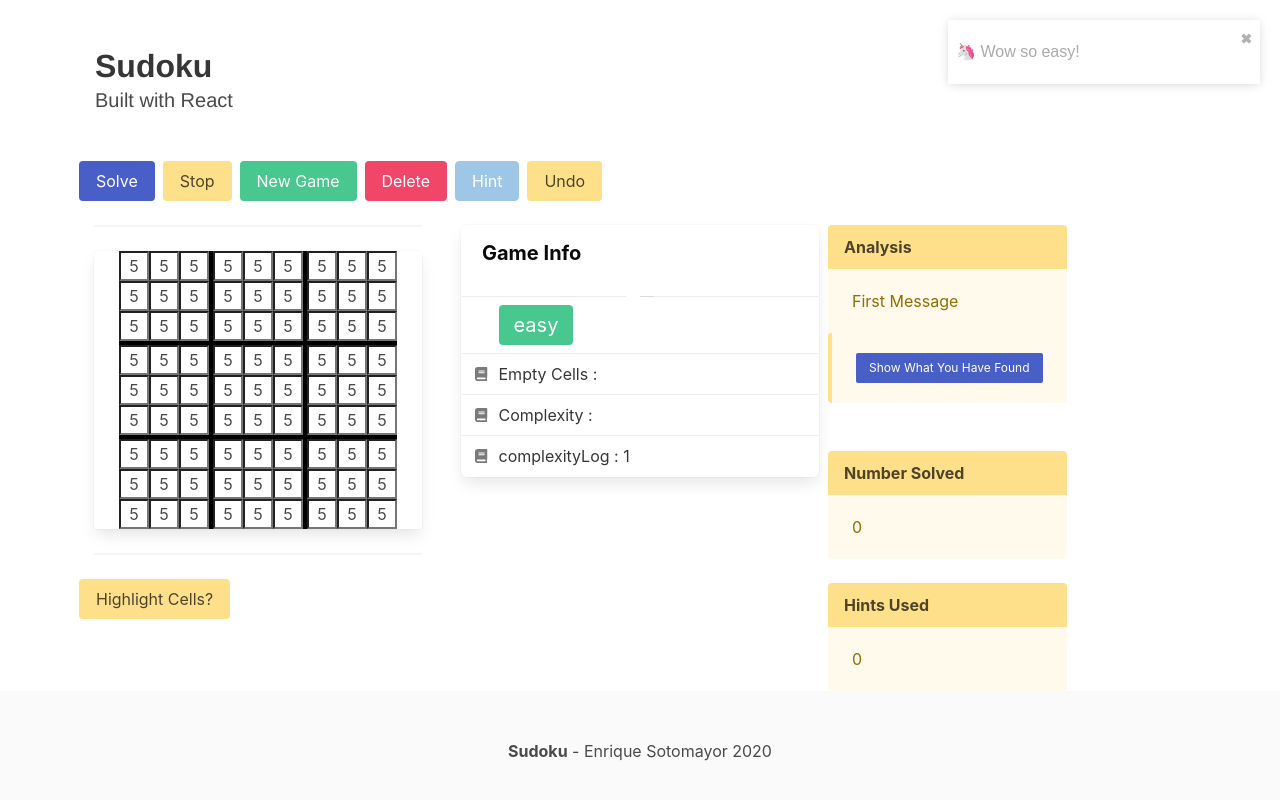
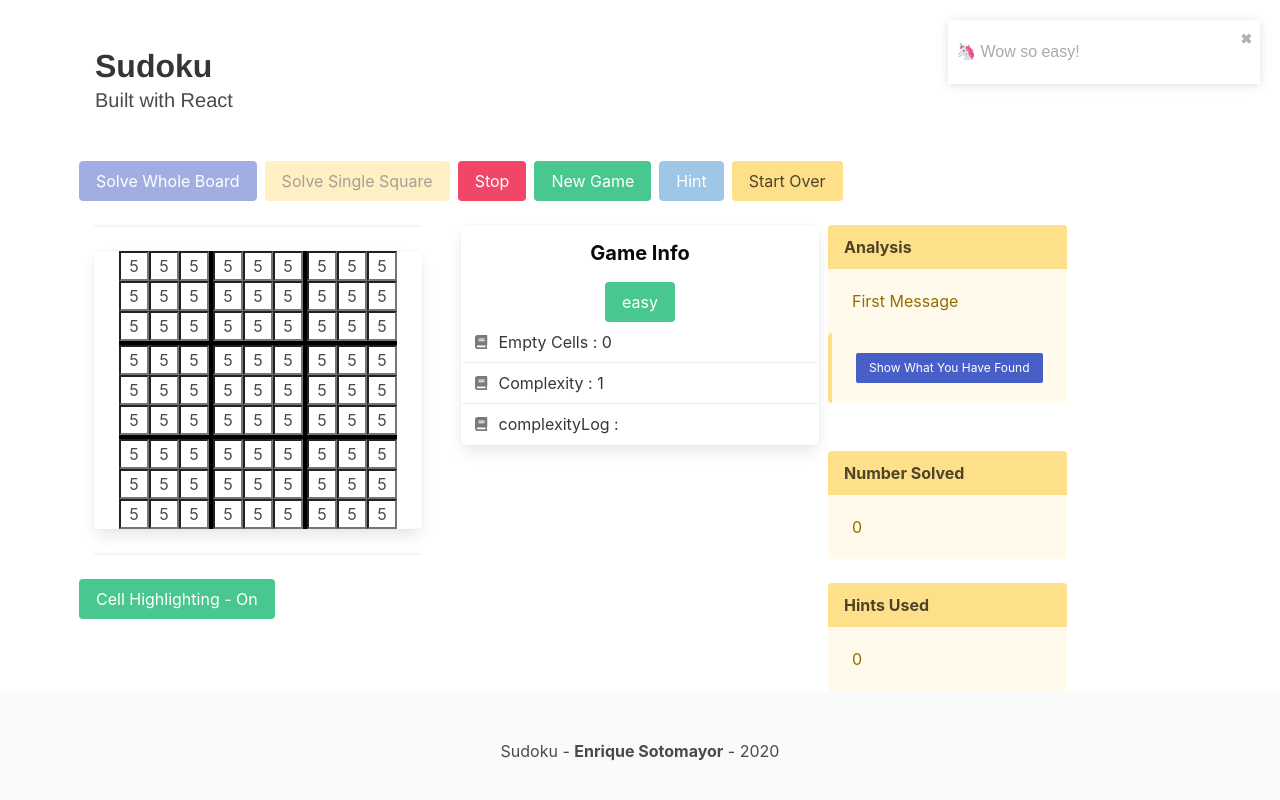
Before and after one commit to sotomaque/Sudoku-React, a React (Create React App) app: page / in a window 1280 px wide. Shown: the top 800 px of the page. Built offline with nearby package versions, Linux system fonts and the light colour scheme.

Commit message:
added functions to color cells about to be modified by solving algo; added second solving algo

```diff
--- a/src/App.js
+++ b/src/App.js
@@ -9,7 +9,8 @@ import GameInfo from "./Components/GameInfo";
 import ConsoleRight from './Components/ConsoleRight';
 
 import getFirstValue from './Controls/NewGame';
-import { convertIdToIndex, getCubeIndex, getAllCellsInfo, candidateValuesById } from './Controls/NewEngine';
+import { convertIdToIndex, getCubeIndex, getAllCellsInfo, candidateValuesById,
+   solveAlgo1, solveAlgo2, getGameInfo } from './Controls/NewEngine';
 
 import { ToastContainer, toast } from 'react-toastify';
 import 'react-toastify/dist/ReactToastify.css';
@@ -19,6 +20,7 @@ function App() {
 
   // tools state
   const [hintDisabled, setHintDisabled] = React.useState(true);
+  const [solveEnabled, setSolvedEnabled] = React.useState(false);
   const [hintsUsed, setHintsUsed] = React.useState(0);
 
   // board state
@@ -28,10 +30,10 @@ function App() {
   const [highlightCells, setHighlightCells] = React.useState(true);
 
   // game info state
-    const [gameLevel, setGameLevel] = React.useState('easy');
-    const [complexityLevel, setComplexityLevel] = React.useState(null);
-    const [countEmptyCells, setCountEmptyCells] = React.useState(null);
-    const [complexityLog, setComplexityLog] = React.useState(1);
+  const [gameDifficulty, setGameDifficulty] = React.useState('easy');
+  const [complexity, setComplexity] = React.useState(null);
+  const [complexityLog, setComplexityLog] = React.useState(null);
+  const [numberOfEmptyCells, setNumberOfEmptyCells] = React.useState();
 
   const [possibleValue, setPossibleValue] = React.useState('');
 
@@ -42,8 +44,18 @@ function App() {
 
   // tool props
   const solve = () => {
-    console.log("solve");
-    setCellValues(new Array(81).fill('1'));
+    let results = solveAlgo2(cellValues);
+    results.map(result => {
+      let value = result.value;
+      let row = result.detail.row.toString();
+      let column = result.detail.column.toString();
+      let id = `${row}${column}`;
+      console.log(`filling in row ${row} column ${column} with value ${value}`)
+      setTimeout(() => {
+        changeCellValueById(id, value);
+      }, 300)
+
+    })
   };
   const stop = () => {
     console.log("stop")
@@ -51,6 +63,7 @@ function App() {
   const newGame = () => {
     // get valid starting game matrix from Controls
     let gameObj = getFirstValue();
+    setGameDifficulty(gameObj.difficulty)
     // cast into array
     let newArr = gameObj.str.split(';');
     newArr.pop();
@@ -81,8 +94,31 @@ function App() {
       }
     )
   };
-  const undo = () => {
-    notify();
+  const solveSingleSquare = () => {
+    // try easy algo
+    let results = solveAlgo1(cellValues);
+    let cell = results[0].cell;
+    let candidates = results[0].candidates;
+
+    let row = cell.row;
+    let column = cell.column;
+    let id = `${row}${column}`;
+
+    if (candidates.length == 1) {
+      changeCellValueById(id, candidates);
+    } else {
+      toast.warn(
+        `⚠ DANGER ZONE: LENGTH OF CANDIDATES IS ${candidates.length}`,
+        {
+          position: 'top-right',
+          autoClose: 3000,
+          hideProgressBar: false,
+          closeOnClick: true,
+          pauseOnHover: true,
+          draggable: true
+        }
+      )
+    }
   }
 
   // board props
@@ -92,9 +128,25 @@ function App() {
     // handle valid input and backspace
     if ((value > 0 && value < 10) || (value === "")){
       changeCellValueById(id, value);
+    } else {
+      toast.error(
+        `⚠ You inserted ${value}. Please enter a number between 1-9.`,
+        {
+          position: 'top-right',
+          autoClose: 3000,
+          hideProgressBar: false,
+          closeOnClick: true,
+          pauseOnHover: true,
+          draggable: true
+        }
+      )
     }
   }
   const changeCellValueById = (id, value) => {
+
+    // highlight cell about to be changed
+    colorCellById(id, "coral");
+
     // spread in previous state into new array
     let newCellValues = [...cellValues];
     // get index of element we are updating value for
@@ -107,7 +159,6 @@ function App() {
   const handleFocus = (e) => {
     const id = e.target.id;
     const value = e.target.value;
-
     // color selected cell blue, constraining cells coral
     if (highlightCells) {
       colorConnectedCells(id, "coral");
@@ -165,6 +216,22 @@ function App() {
     setPossibleValue(candidates[Math.floor(Math.random() * candidates.length)])
 
   }
+  const colorCellById = (id, color) => {
+    // temporarily change color of single cell
+    let colorCells = [...cellBackgroundColors];
+    let index = convertIdToIndex(id);
+    colorCells[index] = "bg-" + color;
+    setCellBackgroundColors(colorCells);
+    setTimeout(() => {
+      colorCellByIndexWhite(index);
+    }, 1500)
+
+  }
+  const colorCellByIndexWhite = (index) => {
+    let colorCells = [...cellBackgroundColors];
+    colorCells[index] = 'bg-white';
+    setCellBackgroundColors(colorCells);
+  }
 
   // console right props
   const handleShowFound = () => {
@@ -184,6 +251,23 @@ function App() {
       setCellBackgroundColors(new Array(81).fill('bg-white'));
     }
   }, [highlightCells])
+
+  React.useEffect(() => {
+
+    // get game info
+    let { cells, filledCells, emptyCells, complexity } = getGameInfo(cellValues);
+
+    // use game info to update state
+    setNumberOfEmptyCells(emptyCells);
+    setComplexity(complexity);
+    if (emptyCells !== 0) {
+      setSolvedEnabled(true)
+    } else {
+      setSolvedEnabled(false)
+    }
+
+
+  }, [cellValues])
 
   const notify = () => {
     toast(
@@ -212,11 +296,12 @@ function App() {
           <div className="container">
             <Tools
               solve={solve}
+              solveEnabled={solveEnabled}
               stop={stop}
               newGame={newGame}
               deleteGame={deleteGame}
               hint={hint}
-              undo={undo}
+              solveSingleSquare={solveSingleSquare}
               hintDisabled={hintDisabled}
             />
           </div>
@@ -243,9 +328,9 @@ function App() {
               {/** GAME INFO **/}
               <div className="column">
                 <GameInfo
-                  gameLevel={gameLevel}
-                  complexityLevel={complexityLevel}
-                  countEmptyCells={countEmptyCells}
+                  gameDifficulty={gameDifficulty}
+                  complexity={complexity}
+                  numberOfEmptyCells={numberOfEmptyCells}
                   complexityLog={complexityLog}
                 />
               </div>
@@ -278,7 +363,7 @@ function App() {
         {/** FOOTER **/}
         <footer className="footer">
           <div className="content has-text-centered">
-            <p><b>Sudoku</b> - Enrique Sotomayor 2020</p>
+            <p>Sudoku - <b>Enrique Sotomayor</b> - 2020</p>
           </div>
         </footer>
         {/** END OF FOOTER **/}
--- a/src/Components/Board.jsx
+++ b/src/Components/Board.jsx
@@ -1,5 +1,4 @@
 import React from 'react';
-
 import BoardRow from './BoardRow';
 
 
--- a/src/Components/BoardRow.jsx
+++ b/src/Components/BoardRow.jsx
@@ -20,8 +20,6 @@ const BoardRow = ({ handleChange, handleFocus, cellValues, cellBackgroundColors,
     }
 
     const columnArr = [1, 2, 3, 4, 5, 6, 7, 8, 9];
-
-
 
     return (
         <tr className={tr_className}>
--- a/src/Components/GameInfo.jsx
+++ b/src/Components/GameInfo.jsx
@@ -1,52 +1,35 @@
 import React from "react";
 
-const GameInfo = ({
-  gameLevel,
-  complexityLevel,
-  countEmptyCells,
-  complexityLog,
-}) => {
-  const cName = (gameLevel === "hard") ? "danger"
-      : (gameLevel === "easy") ? "success"
+const GameInfo = ({ gameDifficulty, complexity, numberOfEmptyCells, complexityLog }) => {
+  const cName = (gameDifficulty === "hard") ? "danger"
+      : (gameDifficulty === "easy") ? "success"
         : "warning";
 
   return (
     <>
         <br />
         <article className="panel is-white">
-          <p className="panel-heading">Game Info</p>
-          <p className="panel-tabs">
-            <a className="is-active"> </a>
-            <a> </a>
-          </p>
-          {/*
-          <div className="panel-block">
-            <p className="control has-icons-left">
-              <input className="input is-primary" type="text" placeholder="Search"/>
-              <span className="icon is-left">
-                <i className="fas fa-search" aria-hidden="true"></i>
-              </span>
-            </p>
+
+
+          <p className="panel-heading" style={{ display: 'flex', justifyContent: 'center'}}>Game Info</p>
+
+          <div className="difficulty" style={{ display: 'flex', justifyContent: 'center'}}>
+            <button className={`button is-${cName}`} >
+                {gameDifficulty}
+            </button>
           </div>
-          */}
-          <a className="panel-block is-active">
-            <span className="panel-icon">
-              <i className="fas fa-book" aria-hidden="true"></i>
-            </span>
-            <span className={"tag is-large is-" + cName}> {gameLevel} </span>
-          </a>
 
           <a className="panel-block">
             <span className="panel-icon">
               <i className="fas fa-book" aria-hidden="true"></i>
             </span>
-            Empty Cells : {countEmptyCells}
+            Empty Cells : {numberOfEmptyCells}
           </a>
           <a className="panel-block">
             <span className="panel-icon">
               <i className="fas fa-book" aria-hidden="true"></i>
             </span>
-            Complexity : {complexityLevel}
+            Complexity : {complexity}
           </a>
           <a className="panel-block">
             <span className="panel-icon">
--- a/src/Components/Settings.jsx
+++ b/src/Components/Settings.jsx
@@ -5,7 +5,12 @@ const Settings = ({ highlightCells, setHighlightCells }) => {
 
     return (
         <div>
-            <button className={ highlightCells ? 'button is-warning' : 'button is-success'} onClick={() => setHighlightCells(prev => !prev)}>Highlight Cells?</button>
+            <button
+                className='button is-success'
+                onClick={() => setHighlightCells(prev => !prev)}
+            >
+                Cell Highlighting - {highlightCells ? 'On' : 'Off'}
+            </button>
         </div>
     )
 }
--- a/src/Components/Tools.jsx
+++ b/src/Components/Tools.jsx
@@ -1,15 +1,17 @@
 import React from "react";
 
-const Tools = ({ solve, stop, newGame, deleteGame, hint, hintDisabled, undo }) => {
+const Tools = ({ solve, solveEnabled, stop, newGame, deleteGame, hint, hintDisabled, solveSingleSquare }) => {
   return (
     <div className="tools">
       <div className="buttons">
-        <button className="button is-link" onClick={solve} >Solve</button>
-        <button className="button is-warning" onClick={stop} >Stop</button>
-        <button className="button is-success" onClick={newGame} >New Game</button>
-        <button className="button is-danger" onClick={deleteGame} >Delete</button>
-        <button className="button is-info" onClick={hint} disabled={hintDisabled}>Hint</button>
-        <button className="button is-warning" onClick={undo} >Undo</button>
+        <button className="button is-link" onClick={solve} disabled={!solveEnabled}> Solve Whole Board </button>
+        <button className="button is-warning" onClick={solveSingleSquare} disabled={!solveEnabled}> Solve Single Square </button>
+
+        <button className="button is-danger" onClick={stop} > Stop </button>
+        <button className="button is-success" onClick={newGame}> New Game </button>
+        <button className="button is-info" onClick={hint} disabled={hintDisabled}> Hint </button>
+        <button className="button is-warning" onClick={deleteGame}> Start Over </button>
+
       </div>
     </div>
   );
--- a/src/Controls/NewEngine.js
+++ b/src/Controls/NewEngine.js
@@ -75,7 +75,6 @@ function candidateValuesByRowColumnCube(cellValues, row, column, cube) {
     return candidates;
 }
 
-
 function getKnownValues(allCells, row, column, cube) {
     let knownValues = []
     let knownValuesObj = [];
@@ -98,3 +97,101 @@ function getKnownValues(allCells, row, column, cube) {
 
     return { knownValues, knownValuesObj };
 }
+
+export function solveAlgo1(cellValues) {
+    // for every empty element in the grid
+    let allCells = getAllCellsInfo(cellValues);
+    let minFound = 9;
+    let results = [];
+    allCells.forEach(cell => {
+        if (cell.value === 0) {
+            let candidates = candidateValuesByRowColumnCube(cellValues, cell.row, cell.column, cell.cube);
+            if (candidates.length < minFound) {
+                minFound = candidates.length;
+                let temp = { cell: cell, candidates: candidates}
+                if (results.length > 0) {
+                    results.pop();
+                }
+                results.push(temp);
+            }
+        }
+
+    });
+    return results;
+}
+
+ /**
+   * @param {Object} CellValues - Object represeting state of our game
+   *
+   * @return {Object} GameInfo - object has fields for NumberOfEmptyCells,
+   *                             Complexity and Complexity-log
+*/
+export function getGameInfo(cellValues) {
+    let allCells = getAllCellsInfo(cellValues);
+    let filledCells = 0;
+    let emptyCells = 0;
+    let complexity = 1;
+
+    allCells.map(cell => {
+        if (cell.value > 0) {
+            filledCells++;
+        } else {
+            emptyCells++;
+            let candidates = candidateValuesByRowColumnCube(cellValues, cell.row, cell.column, cell.cube);
+            cell.candidates = [...candidates];
+            complexity = complexity * candidates.length;
+        }
+    });
+    let GameInfo = { cells: allCells, filledCells, emptyCells, complexity };
+    return GameInfo;
+}
+
+export function solveAlgo2(cellValues) {
+    let gameInfo = getGameInfo(cellValues);
+    let allCellsWithCandidates = gameInfo.cells;
+    let foundCells = [];
+    let refs = ["cube", "row", "column"];
+
+    refs.map(ref => {
+        let simple9 = [1, 2, 3, 4, 5, 6, 7, 8, 9];
+        simple9.map(num => {
+            let res = checkCandidiatesDynamically(ref, num, allCellsWithCandidates);
+            if (res.length > 0) {
+                foundCells = [...foundCells, ...res]
+            }
+        })
+    });
+    return foundCells;
+}
+
+function checkCandidiatesDynamically(ref, refValue, allCellsWithCandidates) {
+    let count = [0, 0, 0, 0, 0, 0, 0, 0, 0];
+    let storeObjArray = [];
+    let foundCellsObjArr = [];
+
+    allCellsWithCandidates.map(cell => {
+        if (!cell.value > 0) {
+            if (cell[ref] === refValue && cell.candidates !== undefined) {
+                cell.candidates.map(candidate => {
+                    count[candidate - 1] = count[candidate - 1] + 1;
+                    storeObjArray[candidate - 1] = cell;
+                })
+            }
+        }
+    });
+
+    let numb = -1;
+
+    count.map(elem => {
+        numb++;
+
+        if (elem === 1){
+            if (storeObjArray[numb]) {
+                let obj = { value: numb + 1, detail: storeObjArray[numb], constrainedBy: ref };
+                foundCellsObjArr.push(obj);
+            }
+        }
+    });
+
+    return [...foundCellsObjArr];
+}
--- a/src/Controls/NewGame.js
+++ b/src/Controls/NewGame.js
@@ -4,62 +4,82 @@ export default function getFirstValue() {
     var stArr = [];
 
     var st; // string representation of our game
-    var level;
+    var difficulty;
     var gameObj;
     let id;
 
-    id = 15; //
-    level = "hard";
-    st =
-        ";;;;2;;;7;;;;;;3;4;;;;3;5;8;;;;;;;5;;4;8;;;;;;;;;1;;;;8;9;;;2;;;;;;6;2;4;;;;;7;;;;9;;;;5;2;;;;;;;6;7;1;;;";
-    gameObj = { id: id, str: st, level: level };
+    id = 15;
+    difficulty = "hard";
+    st = ";;;;2;;;7;;;;;;3;4;;;;3;5;8;;;;;;;5;;4;8;;;;;;;;;1;;;;8;9;;;2;;;;;;6;2;4;;;;;7;;;;9;;;;5;2;;;;;;;6;7;1;;;";
+    gameObj = { id: id, str: st, difficulty: difficulty };
     stArr.push(gameObj);
     /* ---------- -------- */
 
     id = 1; //
-    level = "medium";
-    st =
-        "6;3;;;;;;;;7;;4;;;5;;;;;1;5;;4;;;;6;5;;7;;;8;;;;;8;;;2;;;1;;;;;5;;;3;;7;4;;;;6;;1;7;;;;;9;;;2;;5;;;;;;;;4;3;";
-    gameObj = { id: id, str: st, level: level };
+    difficulty = "medium";
+    st ="6;3;;;;;;;;7;;4;;;5;;;;;1;5;;4;;;;6;5;;7;;;8;;;;;8;;;2;;;1;;;;;5;;;3;;7;4;;;;6;;1;7;;;;;9;;;2;;5;;;;;;;;4;3;";
+    gameObj = { id: id, str: st, difficulty: difficulty };
     stArr.push(gameObj);
     /* ---------- -------- */
 
-    id = 2;
-    st =
-        ";;;;2;3;;;;;5;6;;;4;;1;2;;3;7;;;;;;5;;;2;;;;;6;;1;8;;;;;;9;7;;9;;;;;2;;;4;;;;;;8;3;;7;2;;3;;;6;5;;;;;6;9;;;;;";
-    level = "easy";
-    gameObj = { id: id, str: st, level: level };
-    stArr.push(gameObj);
 
     // medium
     id = 3; //
-    st =
-        ";8;3;;;2;;1;;;;;;3;;;;4;;2;7;;;;;;8;;;5;;7;;;3;;;;;5;8;6;;;;;6;;;4;;1;;;9;;;;;;5;7;;3;;;;1;;;;;;7;;6;;;4;9;;";
-    level = "medium";
-    gameObj = { id: id, str: st, level: level };
+    st =";8;3;;;2;;1;;;;;;3;;;;4;;2;7;;;;;;8;;;5;;7;;;3;;;;;5;8;6;;;;;6;;;4;;1;;;9;;;;;;5;7;;3;;;;1;;;;;;7;;6;;;4;9;;";
+    difficulty = "medium";
+    gameObj = { id: id, str: st, difficulty: difficulty };
     stArr.push(gameObj);
 
     // hard
     id = 4; //
-    st =
-        ";;6;;;5;;;;1;9;;;;;;;;;;7;;1;2;;4;;3;7;;;9;1;;5;;8;;;;;;;;1;;1;;7;5;;;6;3;;4;;1;7;;6;;;;;;;;;;1;9;;;;5;;;8;;;";
-    level = "hard";
-    gameObj = { id: id, str: st, level: level };
+    st =";;6;;;5;;;;1;9;;;;;;;;;;7;;1;2;;4;;3;7;;;9;1;;5;;8;;;;;;;;1;;1;;7;5;;;6;3;;4;;1;7;;6;;;;;;;;;;1;9;;;;5;;;8;;;";
+    difficulty = "hard";
+    gameObj = { id: id, str: st, difficulty: difficulty };
+    stArr.push(gameObj);
+
+    id = 6;
+    st ="9;8;1;;;6;4;5;;;;;4;;;1;;7;;;;;;;;;;;;;;2;;;4;;1;;9;;;;2;;3;;3;;;1;;;;;;;;;;;7;;;6;;3;;;5;;;;;1;8;9;;;5;2;6;";
+    difficulty = "hard";
+    gameObj = { id: id, str: st, difficulty: difficulty };
+    stArr.push(gameObj);
+
+    // easy games
+
+    id = 2;
+    st =";;;;2;3;;;;;5;6;;;4;;1;2;;3;7;;;;;;5;;;2;;;;;6;;1;8;;;;;;9;7;;9;;;;;2;;;4;;;;;;8;3;;7;2;;3;;;6;5;;;;;6;9;;;;;";
+    difficulty = "easy";
+    gameObj = { id: id, str: st, difficulty: difficulty };
+    stArr.push(gameObj);
+
+    id = 7;
+    st =";9;6;;4;;;3;;;5;7;8;2;;;;;1;;;9;;;5;;;;;9;;1;;;;8;5;;;;;;;;2;4;;;;9;;6;;;;;4;;;3;;;1;;;;;7;9;2;6;;;2;;;5;;9;8;;";
+    difficulty = "medium";
+    gameObj = { id: id, str: st, difficulty: difficulty };
     stArr.push(gameObj);
 
     id = 5;
-    st =
-        "4;;;;9;;;7;;;;;2;;6;9;;;;;;;;7;;;2;3;8;;9;;;;;1;;2;4;;;;6;3;;9;;;;;3;;5;4;8;;;4;;;;;;;;1;6;;8;;;;;9;;;7;;;;5;";
-    level = "easy";
-    gameObj = { id: id, str: st, level: level };
+    st ="4;;;;9;;;7;;;;;2;;6;9;;;;;;;;7;;;2;3;8;;9;;;;;1;;2;4;;;;6;3;;9;;;;;3;;5;4;8;;;4;;;;;;;;1;6;;8;;;;;9;;;7;;;;5;";
+    difficulty = "easy";
+    gameObj = { id: id, str: st, difficulty: difficulty };
     stArr.push(gameObj);
 
-    id = 6;
-    st =
-        "9;8;1;;;6;4;5;;;;;4;;;1;;7;;;;;;;;;;;;;;2;;;4;;1;;9;;;;2;;3;;3;;;1;;;;;;;;;;;7;;;6;;3;;;5;;;;;1;8;9;;;5;2;6;";
-    level = "hard";
-    gameObj = { id: id, str: st, level: level };
+    id = 8;
+    st =";;7;;;;9;;8;;3;;1;7;;;;4;;;;;;6;;;;6;9;8;7;4;;3;;;;;3;;1;;4;;;;;1;;3;9;7;6;2;;;;4;;;;;;9;;;;5;1;;4;;4;;5;;;;1;;;";
+    difficulty = "medium";
+    gameObj = { id: id, str: st, difficulty: difficulty };
+    stArr.push(gameObj);
+
+    id = 9;
+    st =";;;;;9;;;6;;;;;;3;8;5;1;;6;2;;1;5;;;;;;7;;;;;6;;;2;1;9;7;6;3;8;;;3;;;;;1;;;;;;4;5;;9;7;;2;5;8;6;;;;;;4;;;3;;;;;;";
+    difficulty = "easy";
+    gameObj = { id: id, str: st, difficulty: difficulty };
+    stArr.push(gameObj);
+
+    id = 10;
+    st ="2;9;;;7;4;;;;;1;;;;;4;;;6;7;;9;;5;;;;;8;;2;;6;;;;;6;;8;4;7;;2;;;;;5;;1;;8;;;;;7;;8;;9;2;;;6;;;;;1;;;;;4;1;;;5;8;";
+    difficulty = "easy";
+    gameObj = { id: id, str: st, difficulty: difficulty };
     stArr.push(gameObj);
 
     return _.sample(stArr);
-    }
+}
```
Lines whose indentation alone changed are shown as unchanged.
